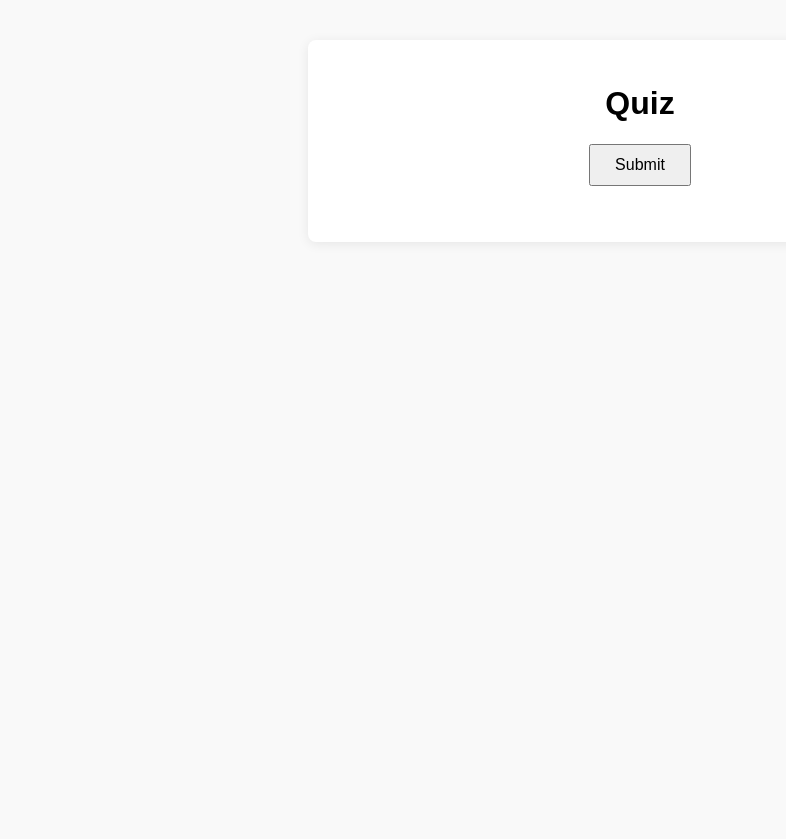
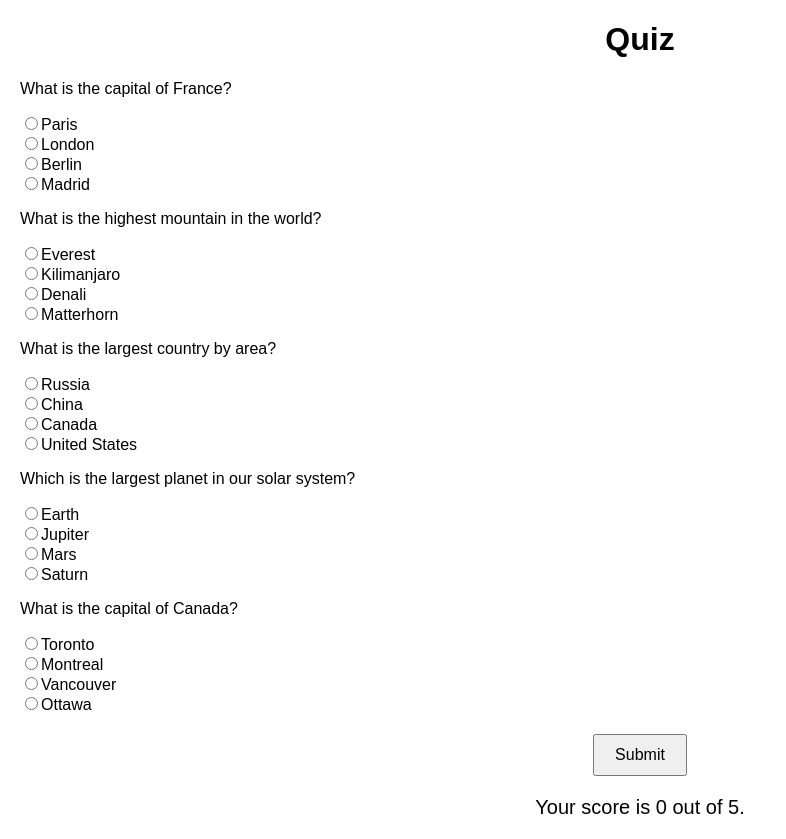
Before and after one commit to acciojob/quiz-with-session-Gokleshchaudhary, a website: page main.html in a window 1280 px wide. Both pictures are taken after a click on the button "Submit". Shown: the whole page, without its empty margins (0-786 px from the left). Before the commit the page ends 800 px from the top, so only its background shows below. Drawn offline with Linux system fonts and the light colour scheme.

Commit message:
created a submission

```diff
--- a/main.html
+++ b/main.html
@@ -1,25 +1,17 @@
 <!DOCTYPE html>
 <html lang="en">
 <head>
-  <meta charset="UTF-8">
-  <title>Quiz with Session & Local Storage</title>
-  <style>
-    body { font-family: Arial, sans-serif; background: #f9f9f9; margin: 0; padding: 0; }
-    .quiz-container { max-width: 600px; margin: 40px auto; background: #fff; padding: 24px 32px 32px 32px; border-radius: 8px; box-shadow: 0 2px 12px rgba(0,0,0,0.08);}
-    h1 { text-align: center; }
-    #questions > div { margin-bottom: 24px; }
-    .options label { margin-right: 18px; }
-    #submit { display: block; margin: 20px auto 0 auto; padding: 10px 24px; font-size: 1em; }
-    #score { margin-top: 24px; text-align: center; font-size: 1.2em; font-weight: bold; color: #2e7d32; }
-  </style>
+    <meta charset="UTF-8">
+    <meta name="viewport" content="width=device-width, initial-scale=1.0">
+    <title>Quiz</title>
+    <link rel="stylesheet" href="styles.css" />
 </head>
 <body>
-  <div class="quiz-container">
     <h1>Quiz</h1>
     <div id="questions"></div>
     <button id="submit">Submit</button>
     <div id="score"></div>
-  </div>
-  <script src="script.js"></script>
+
+    <script src="script.js"></script>
 </body>
 </html>
--- a/script.js
+++ b/script.js
@@ -1,29 +1,108 @@
-const quiz = [
+const questions = [
     {
-    q: "What is the highest mountain in the world?",
-    options: ["K2", "Kangchenjunga", "Mount Everest", "Makalu"],
-    answer: 2
+        question: "What is the capital of France?",
+        choices: ["Paris", "London", "Berlin", "Madrid"],
+        answer: 0,
     },
     {
-    q: "Which planet is known as the Red Planet?",
-    options: ["Earth", "Mars", "Jupiter", "Venus"],
-    answer: 1
+        question: "What is the highest mountain in the world?",
+        choices: ["Everest", "Kilimanjaro", "Denali", "Matterhorn"],
+        answer: 0,
     },
     {
-    q: "Who wrote 'Hamlet'?",
-    options: ["Charles Dickens", "William Shakespeare", "Mark Twain", "Jane Austen"],
-    answer: 1
+        question: "What is the largest country by area?",
+        choices: ["Russia", "China", "Canada", "United States"],
+        answer: 0,
     },
     {
-    q: "What is the largest ocean on Earth?",
-    options: ["Atlantic", "Indian", "Arctic", "Pacific"],
-    answer: 3
+        question: "Which is the largest planet in our solar system?",
+        choices: ["Earth", "Jupiter", "Mars", "Saturn"],
+        answer: 1,
     },
     {
-    q: "Which element has the chemical symbol 'O'?",
-    options: ["Gold", "Oxygen", "Silver", "Iron"],
-    answer: 1
-  }
+        question: "What is the capital of Canada?",
+        choices: ["Toronto", "Montreal", "Vancouver", "Ottawa"],
+        answer: 3,
+    },
 ];
 
-// ...rest of your script.js code remains the same...
+// Function to render questions
+function renderQuestions() {
+    const questionsContainer = document.getElementById("questions");
+    questions.forEach((q, index) => {
+        const questionElement = document.createElement("div");
+        questionElement.innerHTML = `<p>${q.question}</p>`;
+
+        q.choices.forEach((choice, i) => {
+            const input = document.createElement("input");
+            input.type = "radio";
+            input.name = `question-${index}`;
+            input.value = i;
+            input.id = `q${index}o${i}`;
+
+            const label = document.createElement("label");
+            label.htmlFor = `q${index}o${i}`;
+            label.innerText = choice;
+
+            questionElement.appendChild(input);
+            questionElement.appendChild(label);
+            questionElement.appendChild(document.createElement("br"));
+        });
+
+        questionsContainer.appendChild(questionElement);
+    });
+}
+
+// Function to save progress to session storage
+function saveProgress() {
+    const progress = {};
+    questions.forEach((_, index) => {
+        const selectedValue = document.querySelector(`input[name='question-${index}']:checked`);
+        if (selectedValue) {
+            progress[`question-${index}`] = selectedValue.value;
+        }
+    });
+    sessionStorage.setItem("progress", JSON.stringify(progress));
+}
+
+// Function to load progress from session storage
+function loadProgress() {
+    const progress = JSON.parse(sessionStorage.getItem("progress")) || {};
+
+    for (const question in progress) {
+        const radio = document.querySelector(`input[name='${question}'][value='${progress[question]}']`);
+        if (radio) {
+            radio.checked = true;
+        }
+    }
+}
+
+// Function to calculate and display score
+function calculateScore() {
+    let score = 0;
+    questions.forEach((q, index) => {
+        const selectedValue = document.querySelector(`input[name='question-${index}']:checked`);
+        if (selectedValue && parseInt(selectedValue.value) === q.answer) {
+            score++;
+        }
+    });
+
+    document.getElementById("score").innerText = `Your score is ${score} out of ${questions.length}.`;
+    localStorage.setItem("score", score);
+}
+
+// Event listeners
+document.getElementById("submit").addEventListener('click', () => {
+    calculateScore();
+    saveProgress();
+});
+
+window.onload = () => {
+    renderQuestions();
+    loadProgress();
+
+    const finalScore = localStorage.getItem("score");
+    if (finalScore !== null) {
+        document.getElementById("score").innerText = `Your score is ${finalScore} out of ${questions.length}.`;
+    }
+};
--- a/styles.css
+++ b/styles.css
@@ -1 +1,26 @@
 /*  your css code here. If applicable */
+body {
+    font-family: Arial, sans-serif;
+    margin: 20px;
+}
+
+h1 {
+    text-align: center;
+}
+
+#questions {
+    margin-bottom: 20px;
+}
+
+button {
+    display: block;
+    margin: 0 auto;
+    padding: 10px 20px;
+    font-size: 16px;
+}
+
+#score {
+    text-align: center;
+    font-size: 20px;
+    margin-top: 20px;
+}
```
Lines whose indentation alone changed are shown as unchanged.
